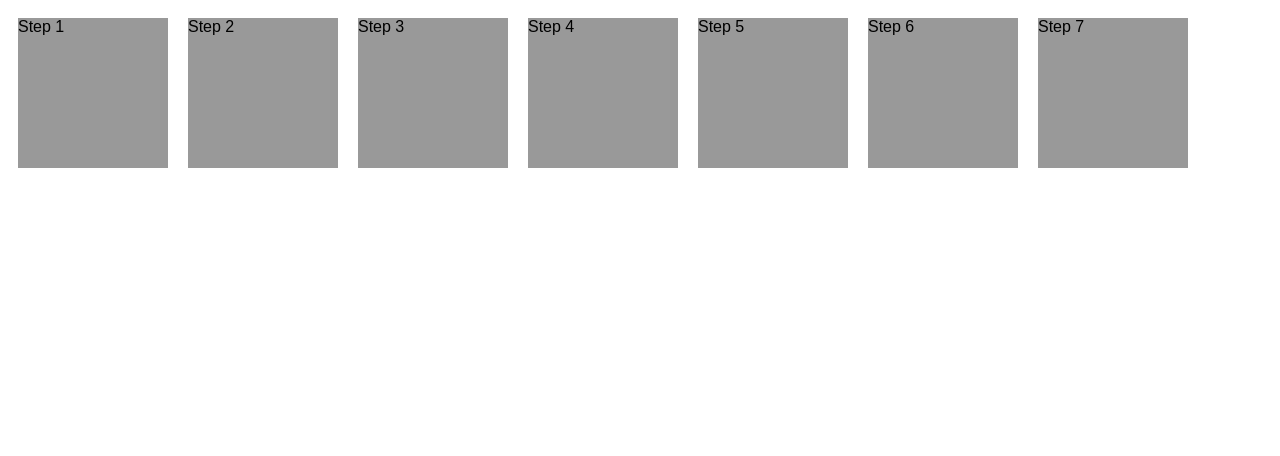
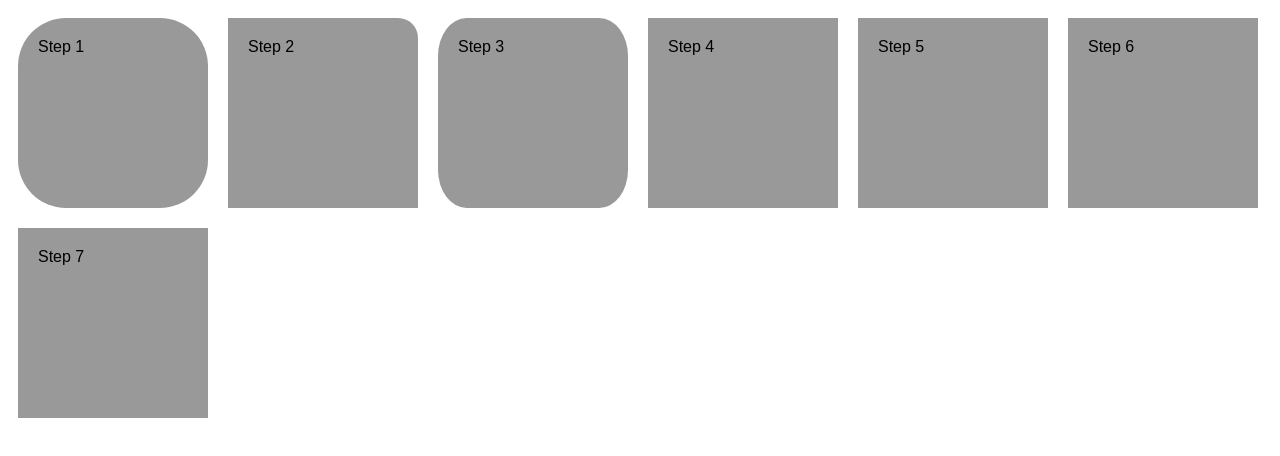
Before and after one commit to sokhalgourav/comp1054-25w, a plain HTML site: page lesson-6/1-rounded-corners.html in a window 1280 px wide. Drawn offline with Linux system fonts and the light colour scheme.

Commit message:
Added some rounded corners

```diff
--- a/lesson-6/1-rounded-corners.html
+++ b/lesson-6/1-rounded-corners.html
@@ -13,18 +13,19 @@
 			height: 150px;
 			margin: 10px;
 			width: 150px;
+			padding: 20px;
 		}
 		/* STEP 1: Set all corners to the same radius value with border-radius */
 		.all-corners {
-
+			border-radius: 3rem;
 		}
 		/* STEP 2: Set only one corner to a specific radius with border-top-left-radius */
 		.one-corner {
-
+			border-top-right-radius: 20px;
 		}
 		/* STEP 3: Apply elliptical corners to all four corners with 2 values separated with a '/' */
 		.elliptical-corners {
-
+			border-radius: 15% / 20%;
 		}
 		/* STEP 4: Create a circle out of any square element */
 		.circle {
```
